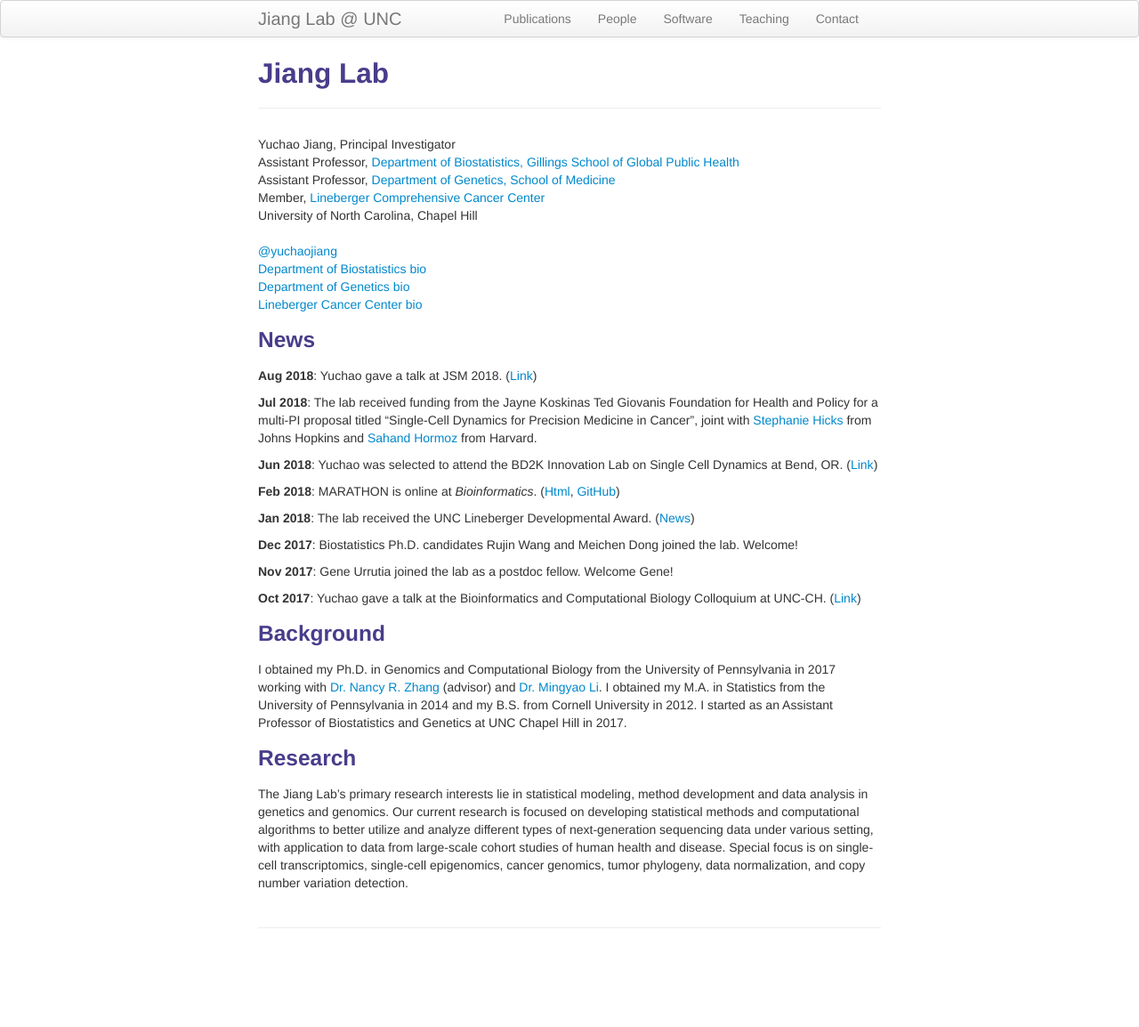
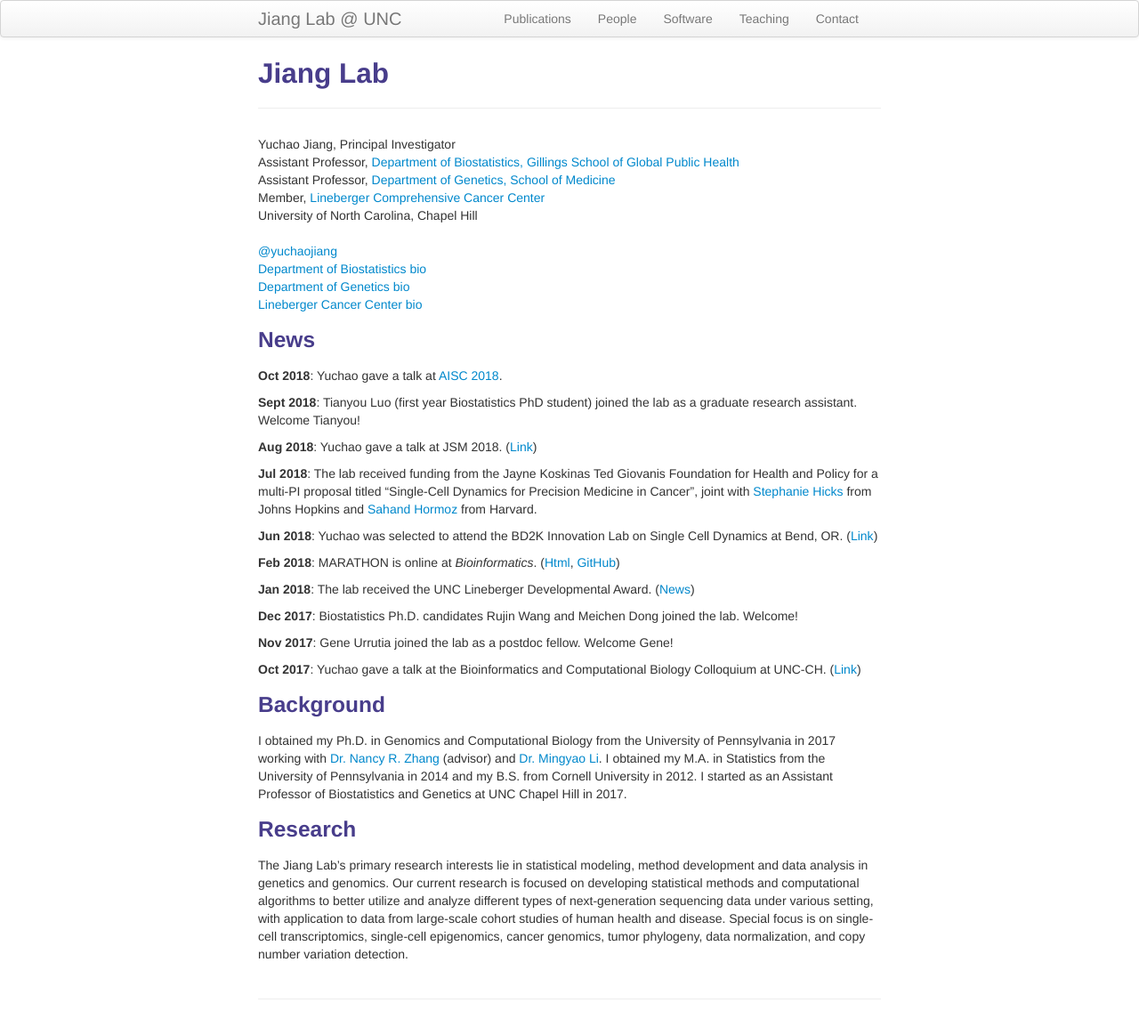
Before and after one commit to yuchaojiang/yuchaojiang.github.io, a Jekyll site: the page built from index.md, in a window 1280 px wide. Shown: the whole page at 89% size. Built offline with Jekyll 4.4.1, drawn with Linux system fonts in a browser that asks for light colours; before the commit the page ends 1074 px from its top, so only the background shows below that.

Commit message:
Update index.md

```diff
--- a/index.md
+++ b/index.md
@@ -25,6 +25,11 @@ description: I am an Assistant Professor in the Department of Biostatistics and
 </div>
 
 ### News
+
+**Oct 2018**: Yuchao gave a talk at [AISC 2018](https://www.uncg.edu/mat/aisc/2018/index.html).
+
+**Sept 2018**: Tianyou Luo (first year Biostatistics PhD student) joined the lab as a graduate research assistant. Welcome Tianyou!
+
 **Aug 2018**: Yuchao gave a talk at JSM 2018. ([Link](https://ww2.amstat.org/meetings/jsm/2018/onlineprogram/ActivityDetails.cfm?SessionID=215048))
 
 **Jul 2018**: The lab received funding from the Jayne Koskinas Ted Giovanis Foundation for Health and Policy for a multi-PI proposal titled "Single-Cell Dynamics for Precision Medicine in Cancer", joint with [Stephanie Hicks](http://www.stephaniehicks.com/) from Johns Hopkins and [Sahand Hormoz](https://hormoz.hms.harvard.edu/) from Harvard.
```
